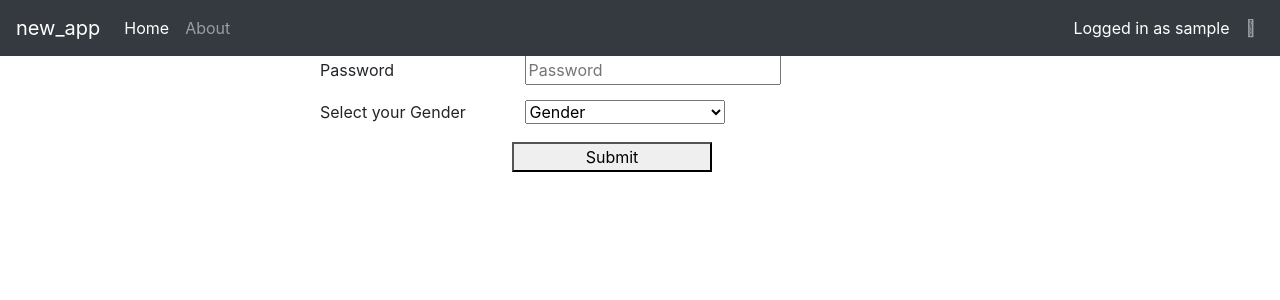
After one commit to joynewton1996/Webportal, a Flask app: template templates/public/employee_login.html in a window 1280 px wide. The commit adds this page. Shown: the top 300 px of the page. Run offline with Flask 2, Linux system fonts and the light colour scheme; the template is opened without the code that fills it, so the values that code supplies are empty; the visitor is signed in with stand-in values (Sample User, id 1); data comes from the database, SQL or seed files in the repository; parts of the project's set-up code (start-up, migrations or seed data) failed here and were passed over; some libraries are stand-ins or nearby versions.

Commit message:
employee login (#10)
* employee login

```diff
--- a/public/views.py
+++ b/public/views.py
@@ -81,3 +81,8 @@ def about():
 def calculate():
     """Claculate Page"""
     return render_template("public/calculate.html")
+
+@blueprint.route("/login/")
+def login():
+    """Employee login Page"""
+    return render_template("public/employee_login.html")
--- a/templates/layout.html
+++ b/templates/layout.html
@@ -16,6 +16,8 @@
         crossorigin="anonymous"></script>
 <link rel="stylesheet" href="https://cdn.jsdelivr.net/npm/@fortawesome/fontawesome-free@5.15.3/css/fontawesome.min.css"
       integrity="sha384-wESLQ85D6gbsF459vf1CiZ2+rr+CsxRY0RpiF1tLlQpDnAgg6rwdsUF1+Ics2bni" crossorigin="anonymous">
+<link rel="stylesheet" href="https://maxcdn.bootstrapcdn.com/bootstrap/4.0.0/css/bootstrap.min.css"
+      integrity="sha384-Gn5384xqQ1aoWXA+058RXPxPg6fy4IWvTNh0E263XmFcJlSAwiGgFAW/dAiS6JXm" crossorigin="anonymous">
 
 <!--<![endif]-->
 <head>
@@ -24,7 +26,7 @@
     <link rel="shortcut icon" href="{{static_url_for('static', filename='img/favicon.ico') }}">
     <title>
         {% block page_title %}
-        new_app
+        "Joy Portal"
         {% endblock %}
     </title>
     <meta
--- /dev/null
+++ b/templates/public/employee_login.html
@@ -0,0 +1,35 @@
+{% extends "layout.html" %}
+{% block header %}
+{% endblock %}
+{% block content %}
+
+<div>
+    <form>
+        <div class="form-group" style="width:50%; margin:10px auto; outline: 1px ">
+            <label for="firstname" style="width:200px;border 10px ;">First Name</label>
+            <input type="text" id="firstname" placeholder="Your First Name">
+        </div>
+
+        <div class="form-group" style="width:50%; margin:10px auto;">
+            <label for="password" style="width:200px;">Password</label>
+            <input type="password" id="password" placeholder="Password">
+        </div>
+
+        <div class="form-group" style="width:50%; margin:10px auto;">
+            <label for="gender" style="width:200px">Select your Gender</label>
+            <select name="gender" id="gender" style="width: 200px;">
+                <option value="">Gender</option>
+                <option value="Male">Male</option>
+                <option value="Female"> Female</option>
+                <option value="others">Others</option>
+            </select>
+        </div>
+        <div class="form-group" style="width: 20%; margin:10px auto; ">
+            <button type="submit" style="width:200px" ;>Submit
+            </button>
+        </div>
+
+    </form>
+</div>
+
+{% endblock %}
```
Also changed, not shown: templates/newlayout.html (+7 -2 lines), 1 other file.
